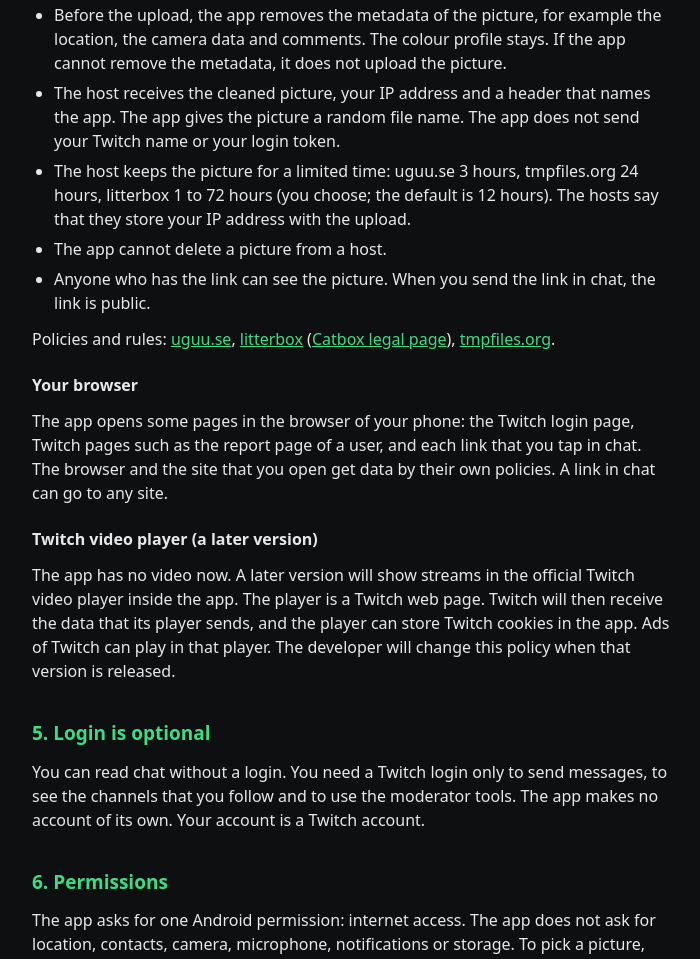
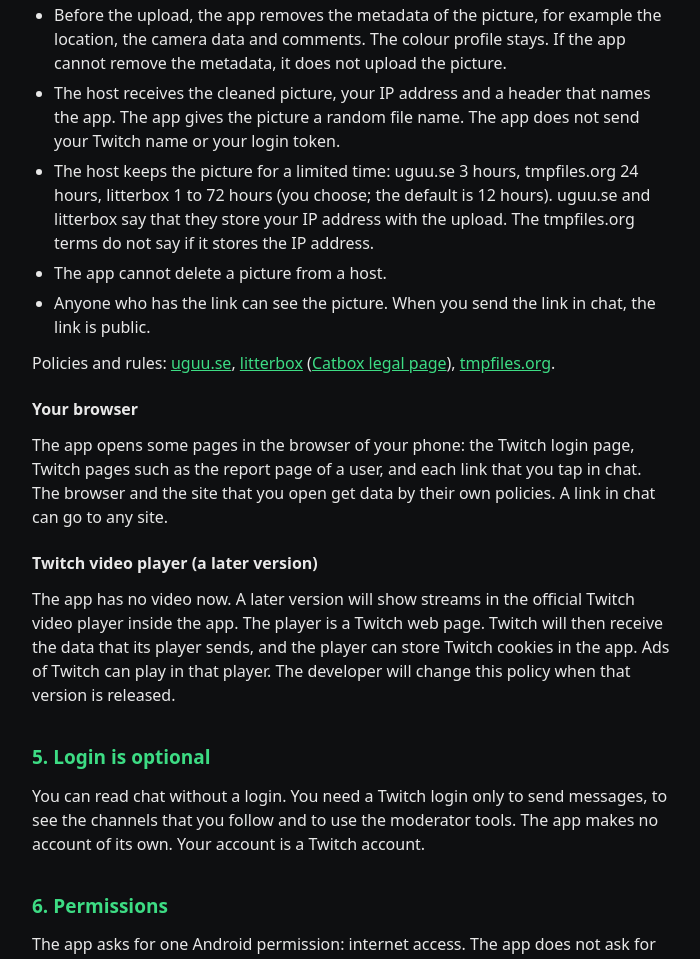
Before and after one commit to gecko-of-shadow/gecko-of-shadow.github.io, a plain HTML site: page privacy.html in a window 1280 px wide. Shown: the part 2723-3682 px from the top of the page, without its empty margins (288-988 px from the left). Drawn offline with Linux system fonts and the light colour scheme.

Commit message:
Privacy policy: say which picture hosts state that they store the IP address
Co-Authored-By: Claude Fable 5.2 <noreply@anthropic.com>

```diff
--- a/privacy.html
+++ b/privacy.html
@@ -106,7 +106,7 @@
   <ul>
     <li>Before the upload, the app removes the metadata of the picture, for example the location, the camera data and comments. The colour profile stays. If the app cannot remove the metadata, it does not upload the picture.</li>
     <li>The host receives the cleaned picture, your IP address and a header that names the app. The app gives the picture a random file name. The app does not send your Twitch name or your login token.</li>
-    <li>The host keeps the picture for a limited time: uguu.se 3 hours, tmpfiles.org 24 hours, litterbox 1 to 72 hours (you choose; the default is 12 hours). The hosts say that they store your IP address with the upload.</li>
+    <li>The host keeps the picture for a limited time: uguu.se 3 hours, tmpfiles.org 24 hours, litterbox 1 to 72 hours (you choose; the default is 12 hours). uguu.se and litterbox say that they store your IP address with the upload. The tmpfiles.org terms do not say if it stores the IP address.</li>
     <li>The app cannot delete a picture from a host.</li>
     <li>Anyone who has the link can see the picture. When you send the link in chat, the link is public.</li>
   </ul>
```
